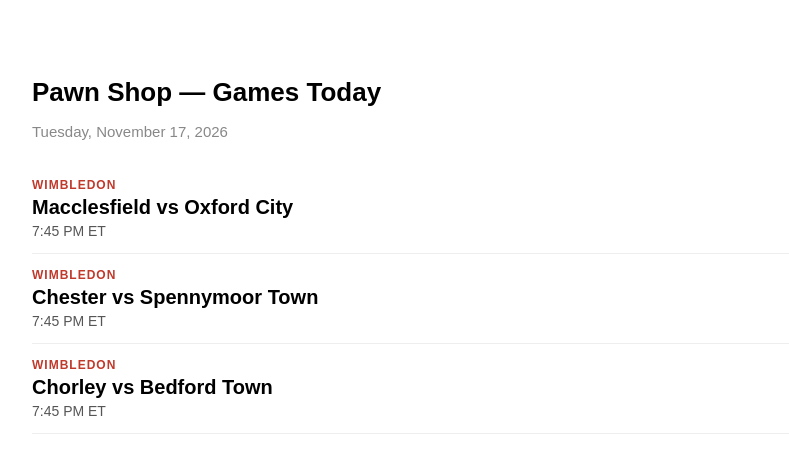
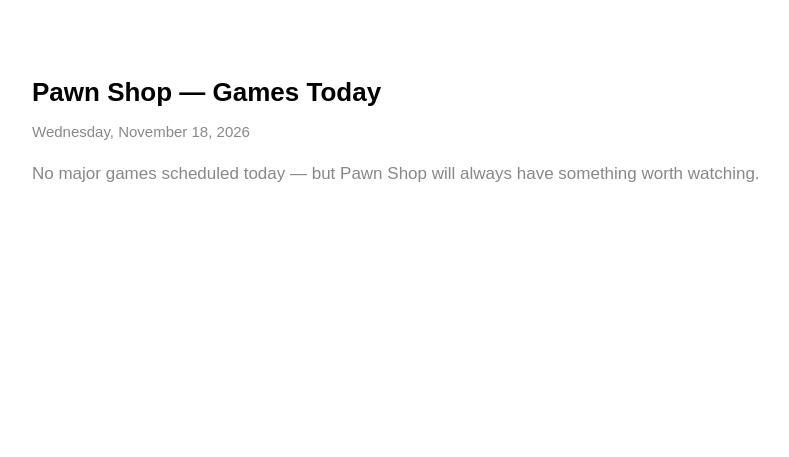
Before and after one commit to martinrosas/pawnshop-games, a plain HTML site: page index.html in a window 1280 px wide. Shown: the whole page, without its empty margins (208-997 px from the left). Drawn offline with Linux system fonts and the light colour scheme.

Commit message:
Daily games update 2026-11-18

```diff
--- a/index.html
+++ b/index.html
@@ -16,7 +16,7 @@
 </head>
 <body>
   <h1>Pawn Shop — Games Today</h1>
-  <p class="date">Tuesday, November 17, 2026</p>
-  <div class="game"><div class="league">Wimbledon</div><div class="matchup">Macclesfield vs Oxford City</div><div class="time">7:45 PM ET</div></div><div class="game"><div class="league">Wimbledon</div><div class="matchup">Chester vs Spennymoor Town</div><div class="time">7:45 PM ET</div></div><div class="game"><div class="league">Wimbledon</div><div class="matchup">Chorley vs Bedford Town</div><div class="time">7:45 PM ET</div></div>
+  <p class="date">Wednesday, November 18, 2026</p>
+  <p class="no-games">No major games scheduled today — but Pawn Shop will always have something worth watching.</p>
 </body>
 </html>
```
